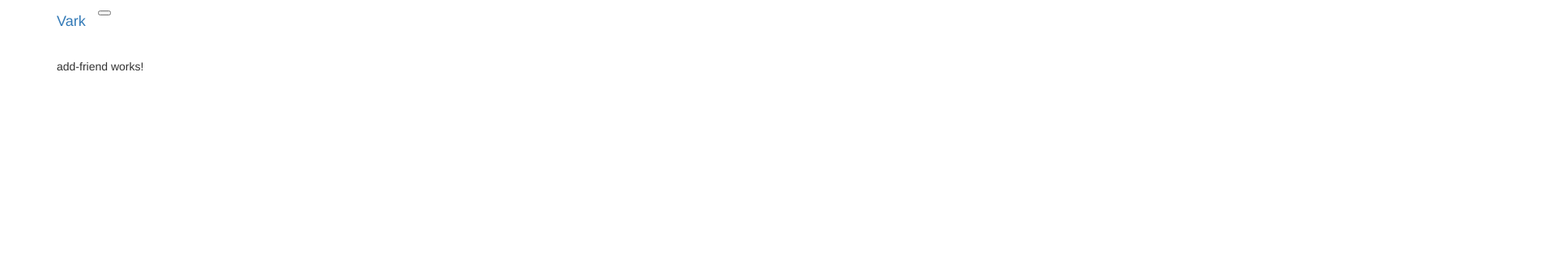
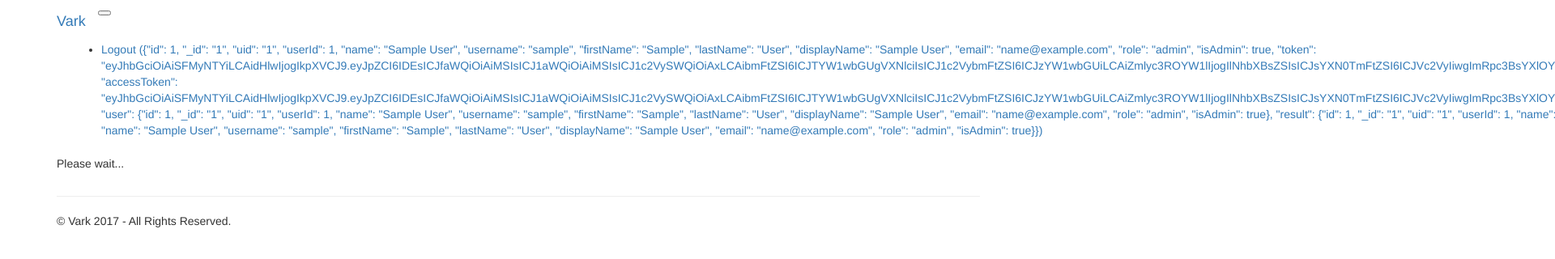
Before and after one commit to mark-barrett/Vark, an Angular app: page /add-friend/1 in a window 1280 px wide. Shown: the top 320 px of the page at 81% size, 1920 px wide, since content can reach past the window. Built offline with nearby package versions, Linux system fonts and the light colour scheme; no server answers; sample sign-in values are in the browser's storage.

Commit message:
Cleaning up some things

```diff
--- a/src/app/components/add-friend/add-friend.component.html
+++ b/src/app/components/add-friend/add-friend.component.html
@@ -1,3 +1,3 @@
 <p>
-  add-friend works!
+ Please wait...
 </p>
--- a/src/app/components/add-friend/add-friend.component.ts
+++ b/src/app/components/add-friend/add-friend.component.ts
@@ -64,10 +64,10 @@
         // Create the friendship object
         this.friendRelationship = {
           friend1: this.user["_id"],
-          friend1Name: this.user["firstName"]+""+this.user["lastName"],
+          friend1Name: this.user["firstName"]+" "+this.user["lastName"],
           friend1Profile: this.user["profile"],
           friend2: this.friendID,
-          friend2Name: this.friendUser["firstName"]+this.friendUser["lastName"],
+          friend2Name: this.friendUser["firstName"]+" "+this.friendUser["lastName"],
           friend2Profile: this.friendUser["profile"]
         }
 
--- a/src/app/components/navbar/navbar.component.html
+++ b/src/app/components/navbar/navbar.component.html
@@ -7,7 +7,9 @@
 
     <div class="collapse navbar-collapse" id="navbarSupportedContent">
       <ul class="navbar-nav mr-auto">
-
+          <li *ngIf="displayLogout == true" class="nav-item">
+              <a class="nav-link" href="/logout">Logout ({{user}})</a>
+          </li>
       </ul>
       <!--
       <form class="form-inline my-2 my-lg-0">
--- a/src/app/components/navbar/navbar.component.ts
+++ b/src/app/components/navbar/navbar.component.ts
@@ -7,7 +7,17 @@
 })
 export class NavbarComponent implements OnInit {
 
+  user:any;
+
+  displayLogout:boolean;
+
   constructor() {
+    this.displayLogout = false;
+    this.user = sessionStorage.getItem("user");
+
+    if(this.user != null) {
+      this.displayLogout = true;
+    }
   }
 
   ngOnInit() {
--- a/src/index.html
+++ b/src/index.html
@@ -10,5 +10,10 @@
 </head>
 <body>
   <app-root></app-root>
+
+  <div class="container">
+    <hr/>
+    &copy; Vark 2017 - All Rights Reserved.<br/>
+  </div>
 </body>
 </html>
```
Also changed, not shown: 1 other file (tests, documents, lock files or other folders).
